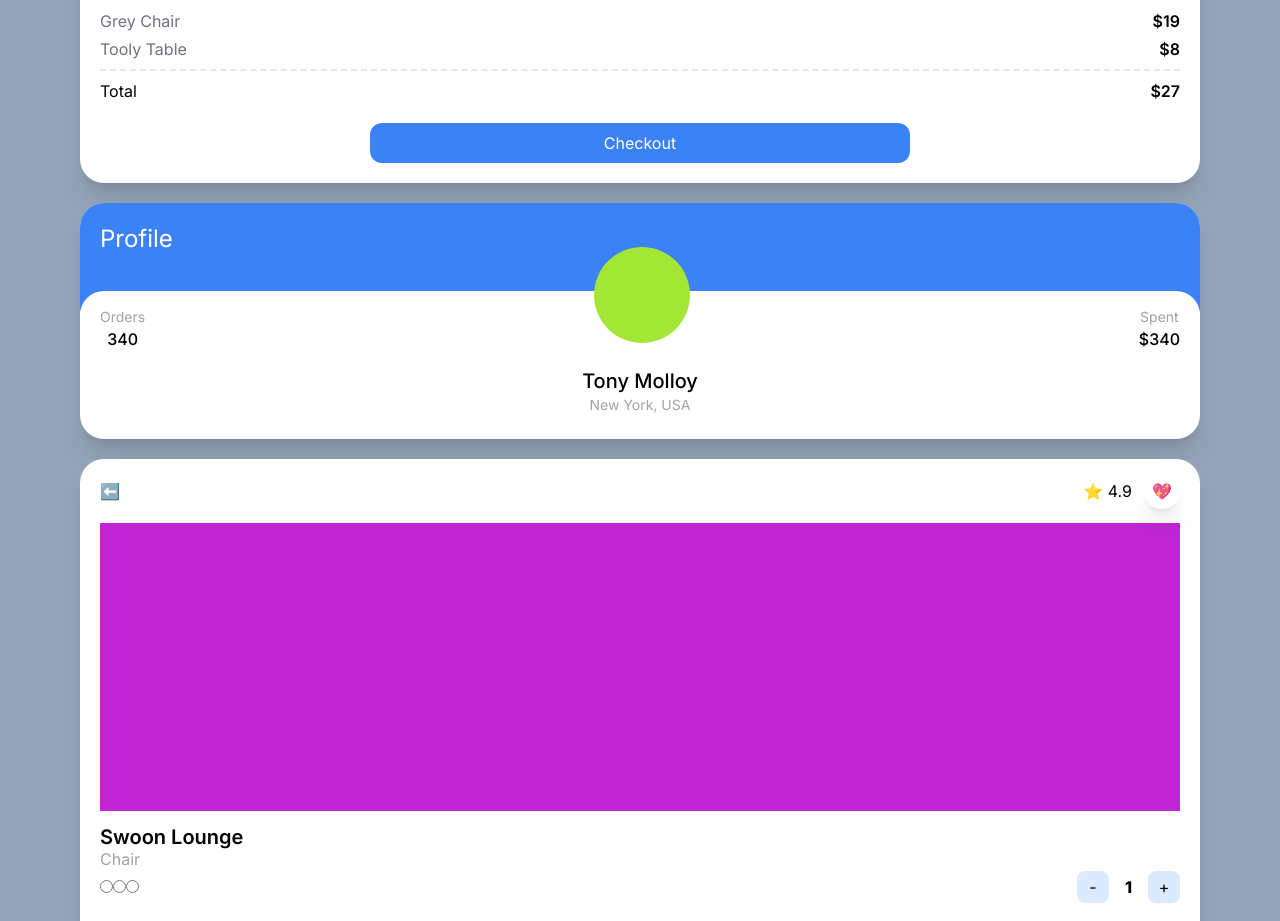
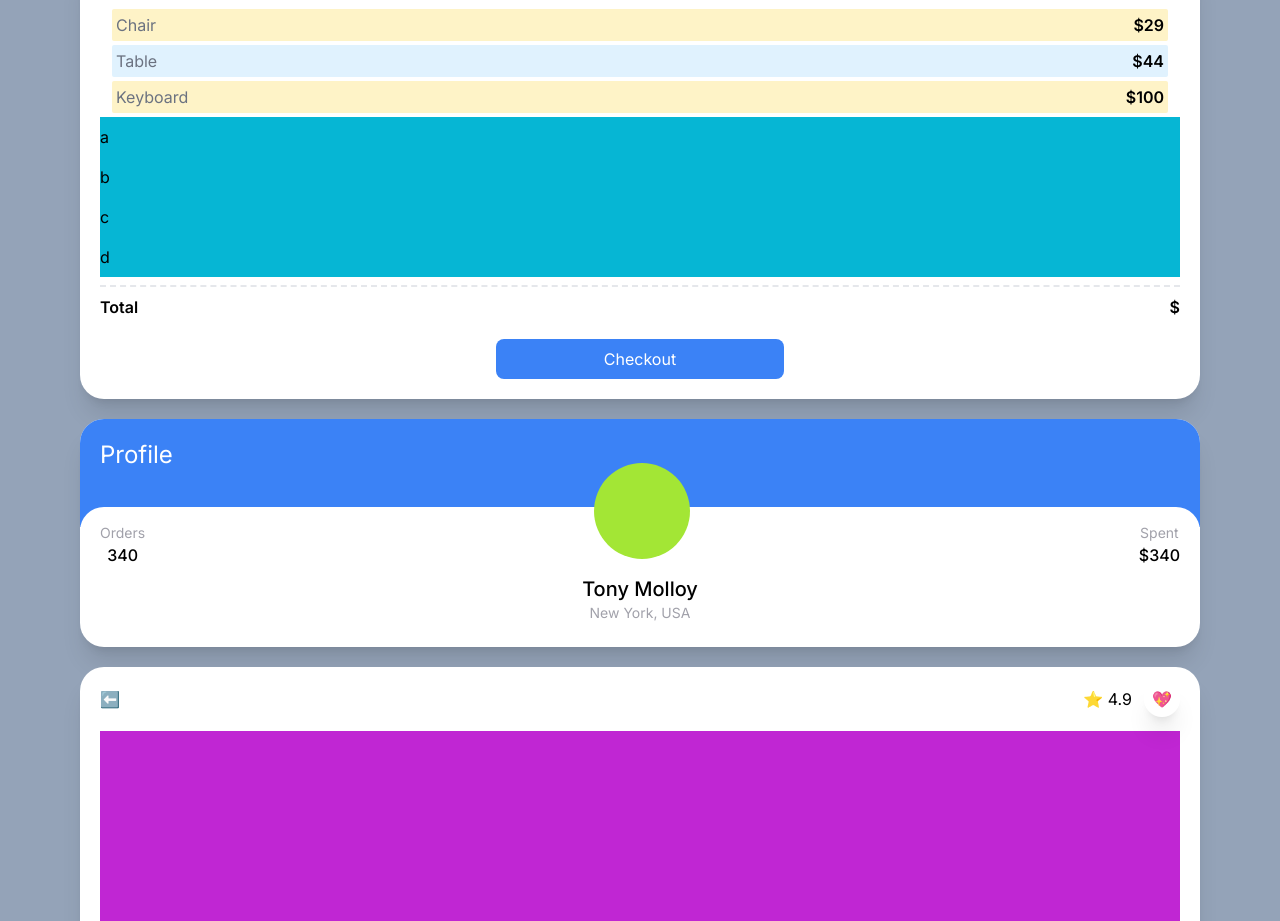
Before and after one commit to sdfwefk11/next-market, a Next.js app: page / in a window 1280 px wide. Shown: the part 87-1008 px from the top of the page. Built offline with nearby package versions, Linux system fonts and the light colour scheme.

Commit message:
Tailwind CSS5

```diff
--- a/src/app/page.tsx
+++ b/src/app/page.tsx
@@ -1,23 +1,40 @@
 export default function Home() {
+  const item = [
+    { product: "Chair", price: 29, id: 1 },
+    { product: "Table", price: 44, id: 2 },
+    { product: "Keyboard", price: 100, id: 3 },
+  ];
   return (
     <div className="bg-slate-400 py-10 px-20 grid gap-5">
       <div className="bg-white p-5 rounded-3xl shadow-xl">
         <span className="font-semibold text-2xl">Select Item</span>
-        <div className="flex justify-between my-1">
-          <span className="text-gray-500">Grey Chair</span>
-          <span className="font-semibold">$19</span>
+        <ul>
+          {item.map((items) => (
+            <>
+              <div
+                key={items.id}
+                className="flex justify-between my-1 rounded-sm m-3 p-1 odd:bg-amber-100 even:bg-sky-100"
+              >
+                <span className="text-gray-500">{items.product}</span>
+                <span className="font-semibold">${items.price}</span>
+              </div>
+            </>
+          ))}
+        </ul>
+        <ul>
+          {["a", "b", "c", "d", ""].map((items, key) => (
+            <li className="bg-cyan-500 py-2 empty:hidden" key={key}>
+              {items}
+            </li>
+          ))}
+        </ul>
+        <div className="mt-2 pt-2 border-t-2 border-dashed justify-between flex">
+          <span className="font-semibold">Total</span>
+          <span className="font-semibold">${}</span>
         </div>
-        <div className="flex justify-between">
-          <span className="text-gray-500">Tooly Table</span>
-          <span className="font-semibold">$8</span>
-        </div>
-        <div className="mt-2 pt-2 border-t-2 border-dashed justify-between flex">
-          <span>Total</span>
-          <span className="font-semibold">$27</span>
-        </div>
-        <div className="text-center bg-blue-500 mt-5 p-2 rounded-xl w-1/2 m-auto text-white">
+        <button className="text-white bg-blue-500 mt-5 p-2 rounded-lg m-auto w-72 flex justify-center hover:bg-teal-600 active:bg-yellow-500">
           Checkout
-        </div>
+        </button>
       </div>
       <div className="bg-white overflow-hidden rounded-3xl shadow-xl">
         <div className="bg-blue-500 p-5 pb-14">
@@ -35,7 +52,7 @@ export default function Home() {
               <span className="font-medium">$340</span>
             </div>
           </div>
-          <div className="relative -mt-10 -mb-4 flex flex-col items-center ">
+          <div className="relative -mt-12 -mb-4 flex flex-col items-center ">
             <span className="text-xl font-medium">Tony Molloy</span>
             <span className="text-sm text-zinc-400">New York, USA</span>
           </div>
@@ -52,12 +69,12 @@ export default function Home() {
         <div className="bg-fuchsia-600 h-72 mb-3" />
         <div className="flex flex-col">
           <span className="font-semibold text-xl">Swoon Lounge</span>
-          <span className="text-zinc-400 -mt-1">Chair</span>
+          <span className="text-zinc-400 -mt-1 mb-2">Chair</span>
           <div className="mb-5 flex justify-between items-center">
-            <div>
-              <input type="radio" />
-              <input type="radio" />
-              <input type="radio" />
+            <div className="space-x-2">
+              <button className="w-5 h-5 rounded-full bg-yellow-500 focus:ring-2 ring-offset-2 ring-yellow-500 transition" />
+              <button className="w-5 h-5 rounded-full bg-cyan-500 focus:ring-2 ring-offset-2 ring-cyan-500 transition" />
+              <button className="w-5 h-5 rounded-full bg-fuchsia-500 focus:ring-2 ring-offset-2 ring-fuchsia-500 transition" />
             </div>
             <div className="flex items-center space-x-4">
               <button className="bg-blue-100 items-center flex justify-center aspect-square w-8 rounded-lg">
@@ -71,7 +88,7 @@ export default function Home() {
           </div>
           <div className="flex justify-between items-center">
             <span className="font-bold text-xl">$450</span>
-            <button className="bg-blue-500 text-white font-light text-xs rounded-lg px-11 py-2.5">
+            <button className="bg-blue-500 text-white font-light text-sm rounded-lg px-11 py-2.5">
               Add to cart
             </button>
           </div>
```
